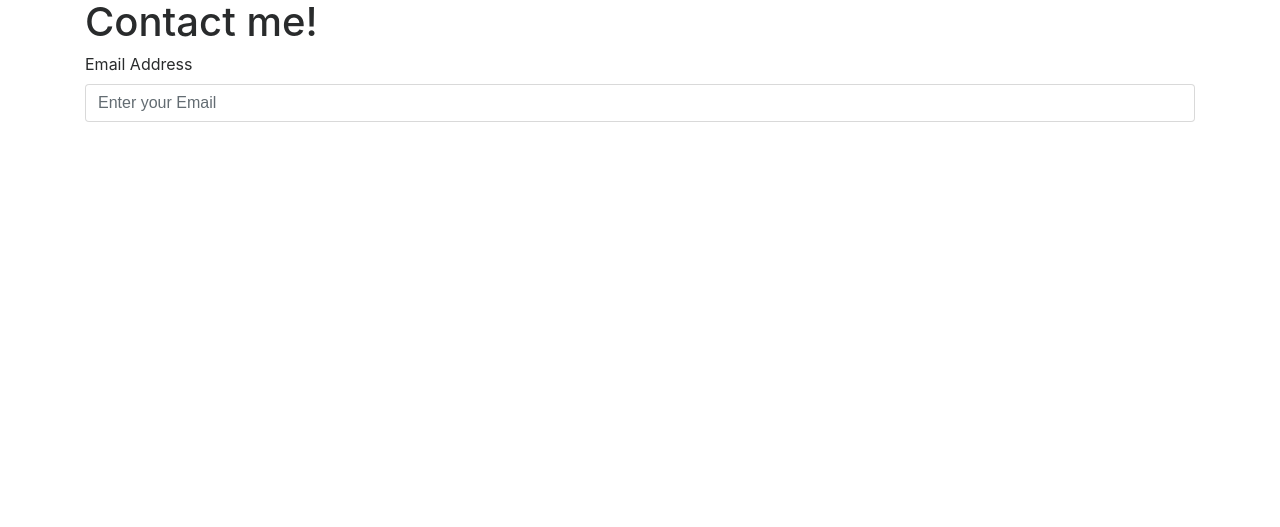
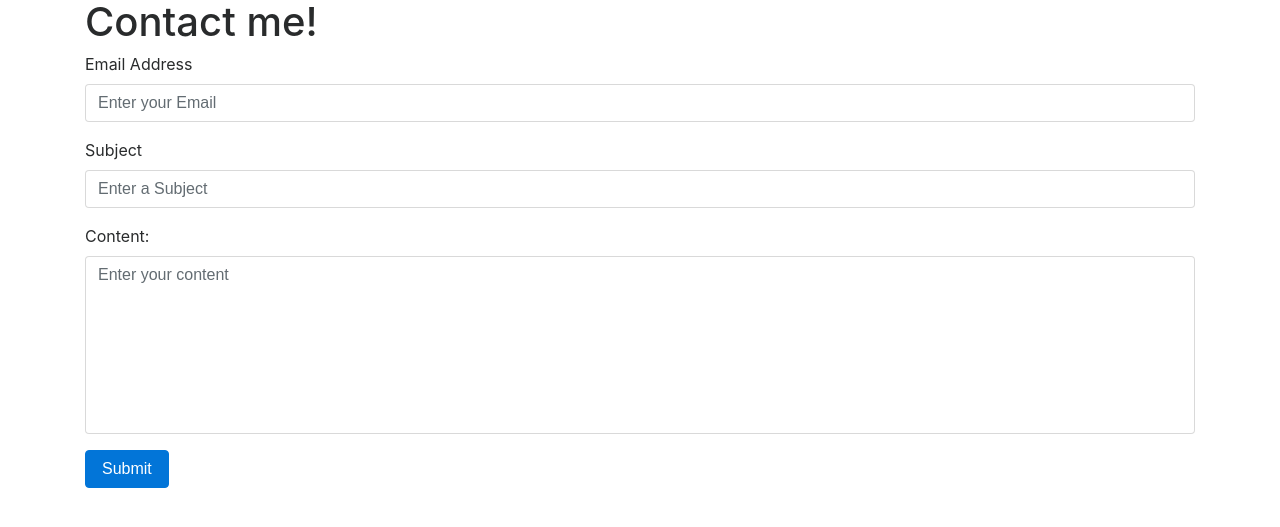
Before and after one commit to shortnd/contactForm-PHP, a PHP site: page / in a window 1280 px wide. Shown: the top 527 px of the page. Run offline with PHP 8.4, Linux system fonts and the light colour scheme; some libraries are stand-ins or nearby versions.

Commit message:
added subject input and content textarea and  submit button.

```diff
--- a/index.php
+++ b/index.php
@@ -18,6 +18,15 @@
             <label for="userEmail">Email Address</label>
             <input class="form-control" type="email" name="userEmail" id="userEmail" placeholder="Enter your Email">
           </div>
+          <div class="form-group">
+            <label for="subject">Subject</label>
+            <input class="form-control" type="text" name="subject" placeholder="Enter a Subject">
+          </div>
+          <div class="form-group">
+            <label for="content">Content:</label>
+            <textarea style="resize: none;" class="form-control" name="content" rows="8" cols="80" placeholder="Enter your content"></textarea>
+          </div>
+          <button class="btn btn-primary" type="submit" name="submit">Submit</button>
         </form>
     </div>
 
```
